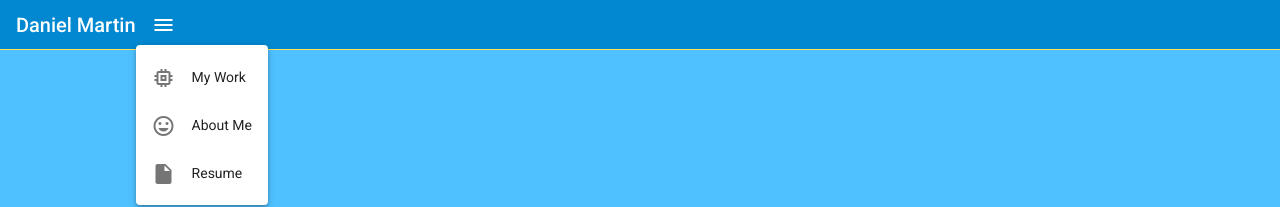
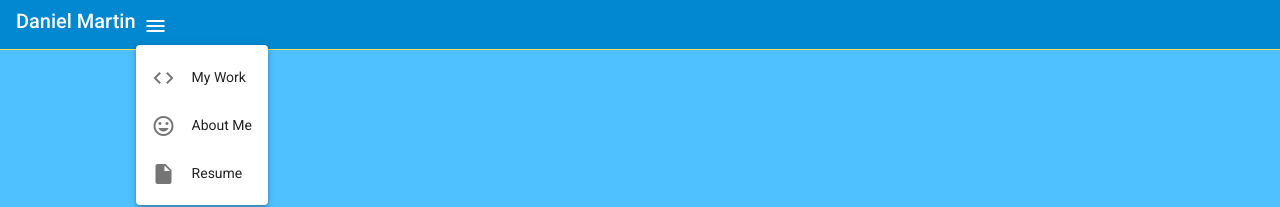
Before and after one commit to danmartindev/Portfolio, an Angular app: page /main in a window 1280 px wide. Both pictures are taken after a click on the button "menu". Shown: the top 207 px of the page. Built offline with nearby package versions, Linux system fonts and the light colour scheme.

Commit message:
added flex wrap to header to fix space between

```diff
--- a/src/app/header/header.component.html
+++ b/src/app/header/header.component.html
@@ -1,12 +1,18 @@
 <mat-toolbar color="primary" >
+
+  <!-- main links, container to make flex-end style work correctly-->
+  <div id="flex-wrap">
       <span routerLink="/main" class="clean-btn">Daniel Martin</span>
 
-    <button mat-icon-button [matMenuTriggerFor]="navMenu">
-        <i class="material-icons clean-btn" id="menuBtn">menu</i>
+      <button id="menuBtn" mat-icon-button [matMenuTriggerFor]="navMenu" >
+        <i class="material-icons clean-btn" >menu</i>
       </button>
+  </div>
+
+  <!-- dropdown nav menu -->
   <mat-menu #navMenu="matMenu">
     <button mat-menu-item routerLink="/work">
-          <mat-icon class="clean-btn">memory</mat-icon>
+      <mat-icon class="clean-btn">code</mat-icon>
       <span>My Work</span>
     </button>
     <button mat-menu-item routerLink="/">
```
Lines whose indentation alone changed are shown as unchanged.
